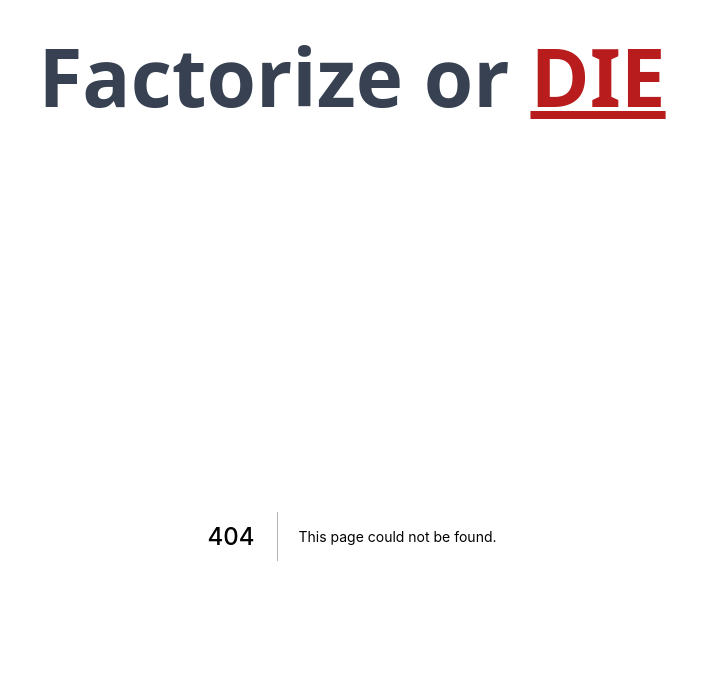
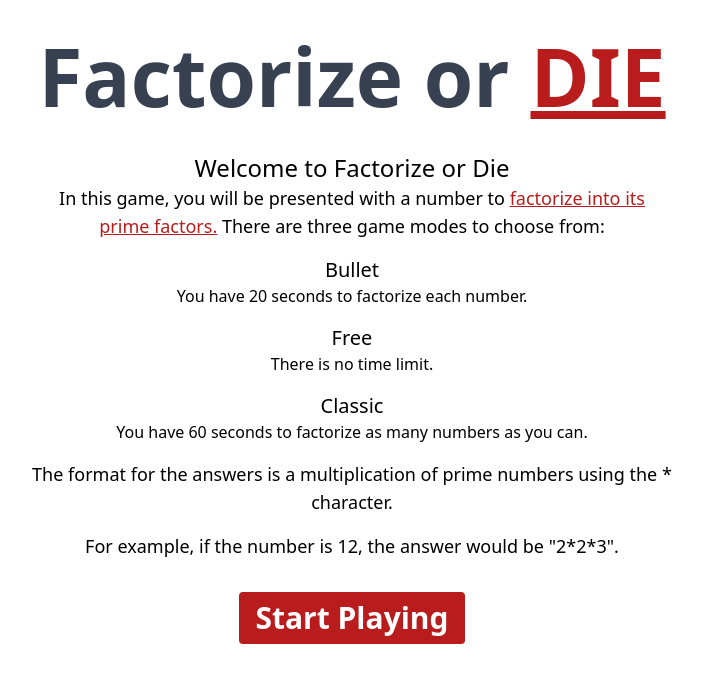
Before and after one commit to TomiMoreno/factorize-or-die, a Next.js app: page /tutorial in a window 1280 px wide. Before the commit this address had no page. Shown: the top 682 px of the page, without its empty margins (288-990 px from the left). Built offline with nearby package versions, Linux system fonts and the light colour scheme.

Commit message:
Add tutorial page + update README

```diff
--- a/src/components/Layout.tsx
+++ b/src/components/Layout.tsx
@@ -14,7 +14,7 @@ export default function Layout({ children }: { children: React.ReactNode }) {
         <link rel="icon" href="/favicon.ico" />
       </Head>
 
-      <main className="container mx-auto flex min-h-screen flex-col items-center justify-start p-4">
+      <main className="container mx-auto flex min-h-screen flex-col items-center justify-start p-4 text-center">
         <h1 className="text-5xl font-extrabold leading-normal text-gray-700 md:text-[5rem]">
           {pathname === "/free" ? (
             <span>
--- a/src/pages/index.tsx
+++ b/src/pages/index.tsx
@@ -20,6 +20,11 @@ const Home: NextPage = () => {
             Classic
           </a>
         </Link>
+        <Link href="/tutorial">
+          <a className="text-4xl font-bold text-red-700 hover:text-red-900">
+            Tutorial
+          </a>
+        </Link>
       </div>
     </main>
   );
--- /dev/null
+++ b/src/pages/tutorial.tsx
@@ -0,0 +1,58 @@
+import React from "react";
+import Link from "next/link";
+import { Button } from "../components/Button";
+import {
+  BULLET_LIMIT_FACTORIZE_TIME,
+  CLASSIC_LIMIT_FACTORIZE_TIME,
+} from "../utils/constants";
+
+export default function Tutorial() {
+  return (
+    <>
+      <div className="mx-auto max-w-2xl p-4">
+        <h1 className="text-2xl font-medium">Welcome to Factorize or Die</h1>
+        <p className="mb-4 text-lg">
+          In this game, you will be presented with a number to{" "}
+          <a
+            className="text-red-700 underline"
+            href="https://en.wikipedia.org/wiki/Integer_factorization"
+            target="_blank"
+            rel="noreferrer"
+          >
+            factorize into its prime factors.
+          </a>{" "}
+          There are three game modes to choose from:
+        </p>
+        <div className="mb-4">
+          <h2 className="text-xl font-medium">Bullet</h2>
+          <p className="text-base">
+            You have {BULLET_LIMIT_FACTORIZE_TIME / 1000} seconds to factorize
+            each number.
+          </p>
+        </div>
+        <div className="mb-4">
+          <h2 className="text-xl font-medium">Free</h2>
+          <p className="text-base">There is no time limit.</p>
+        </div>
+        <div className="mb-4">
+          <h2 className="text-xl font-medium">Classic</h2>
+          <p className="text-base">
+            You have {CLASSIC_LIMIT_FACTORIZE_TIME / 1000} seconds to factorize
+            as many numbers as you can.
+          </p>
+        </div>
+        <p className="mb-4 text-lg">
+          The format for the answers is a multiplication of prime numbers using
+          the * character.{" "}
+        </p>
+        <p className="mb-4 text-lg">
+          For example, if the number is 12, the answer would be
+          &quot;2*2*3&quot;.{" "}
+        </p>
+        <Link href="/">
+          <Button>Start Playing</Button>
+        </Link>
+      </div>
+    </>
+  );
+}
```
Also changed, not shown: 1 other file (tests, documents, lock files or other folders).
